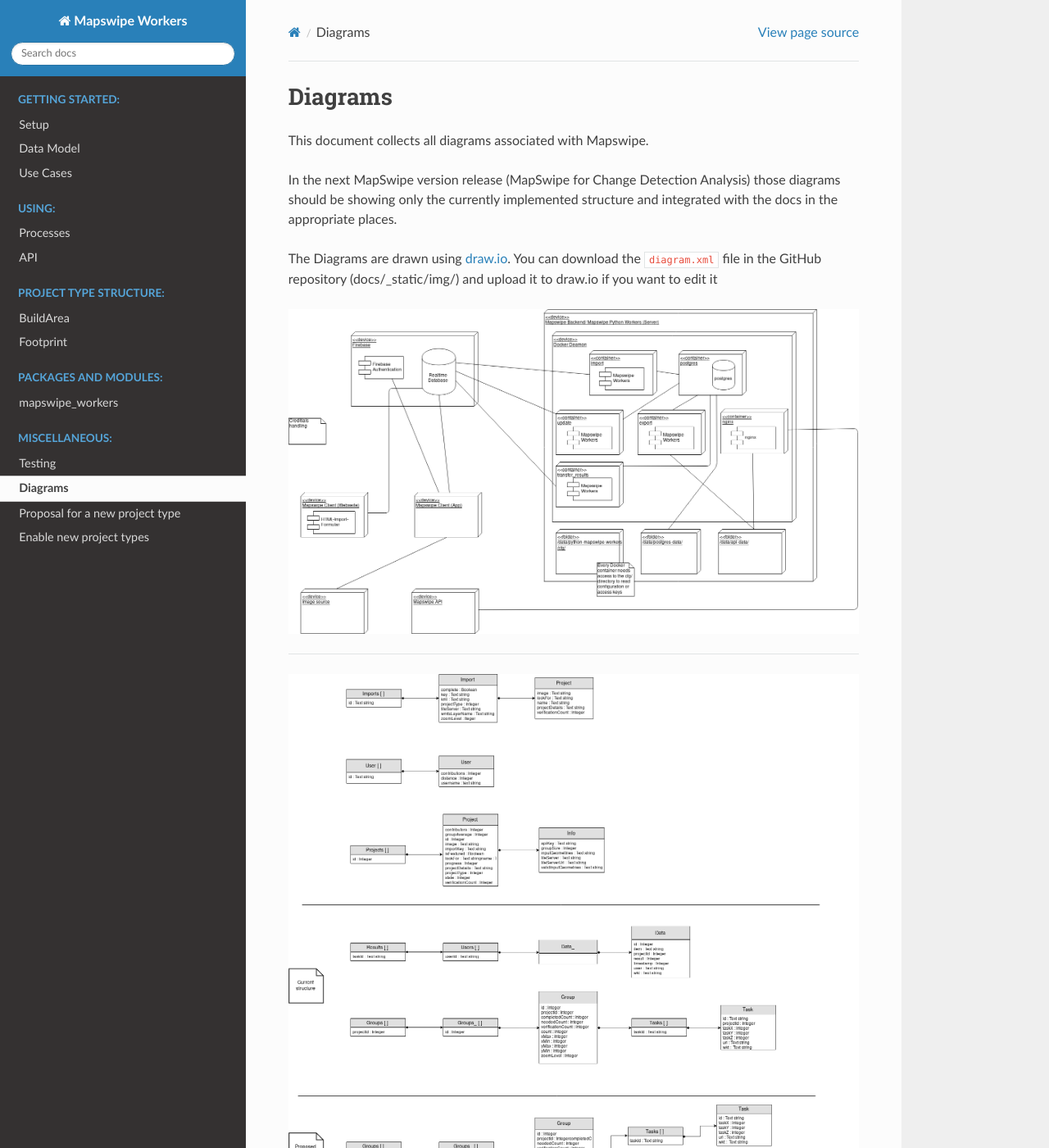
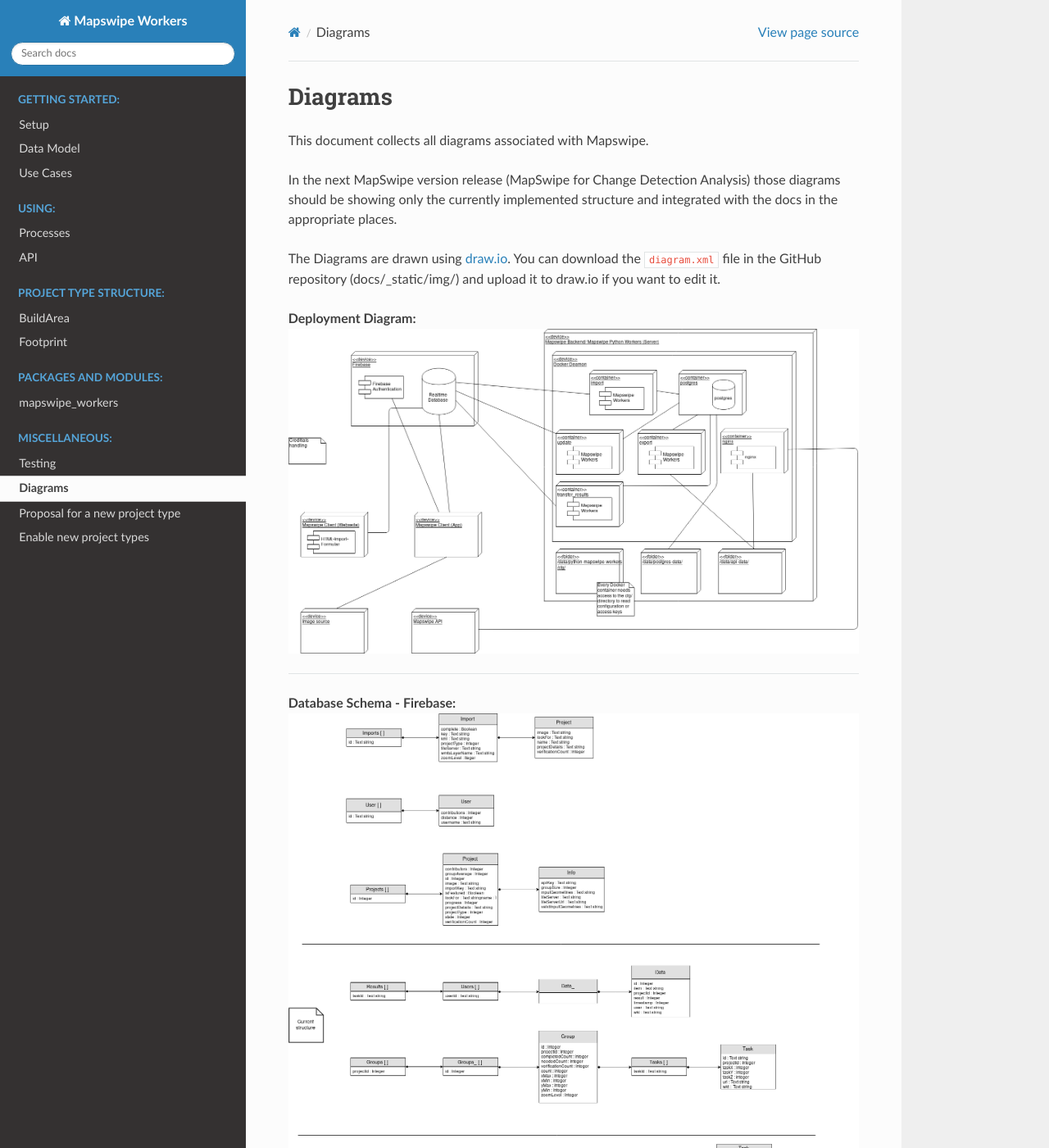
Before and after one commit to mapswipe/python-mapswipe-workers, a Sphinx documentation site: the page built from docs/diagrams.md, in a window 1280 px wide and 1400 px high. Shown: the whole window at 82% size. Built offline with Sphinx 7.4.7 and the Read the Docs theme 2.0.0, drawn with Linux system fonts in a browser that asks for light colours; some of the changed text lies outside the part shown.

Commit message:
added disgrams to docs

```diff
--- a/docs/diagrams.md
+++ b/docs/diagrams.md
@@ -4,22 +4,27 @@
 
 In the next MapSwipe version release (MapSwipe for Change Detection Analysis) those diagrams should be showing only the currently implemented structure and integrated with the docs in the appropriate places.
 
-The Diagrams are drawn using [draw.io](https://.wwww.draw.io). You can download the `diagram.xml` file in the GitHub repository (docs/\_static/img/) and upload it to draw.io if you want to edit it
+The Diagrams are drawn using [draw.io](https://.wwww.draw.io). You can download the `diagram.xml` file in the GitHub repository (docs/\_static/img/) and upload it to draw.io if you want to edit it.
 
+**Deployment Diagram:**
 ![Deployment Diagram](/_static/img/deployment_diagram.png)
 
 ---
 
+**Database Schema - Firebase:**
 ![Database Schema - Firebase](/_static/img/database_schema-firebase.png)
 
 ---
 
+**Database Scheme - Postgres:**
 ![Database Schema - Postgres](/_static/img/database_schema-postgres.png)
 
 ---
 
+**Database Schema - Analytics:**
 ![Database Schema - Analytics](/_static/img/database_schema-analytics.png)
 
 ---
 
+**Entity Relationshipe Diagram - Postgres:**
 ![Entity Relationship Diagram- Postgres](/_static/img/database_schema-postgres.png)
```
